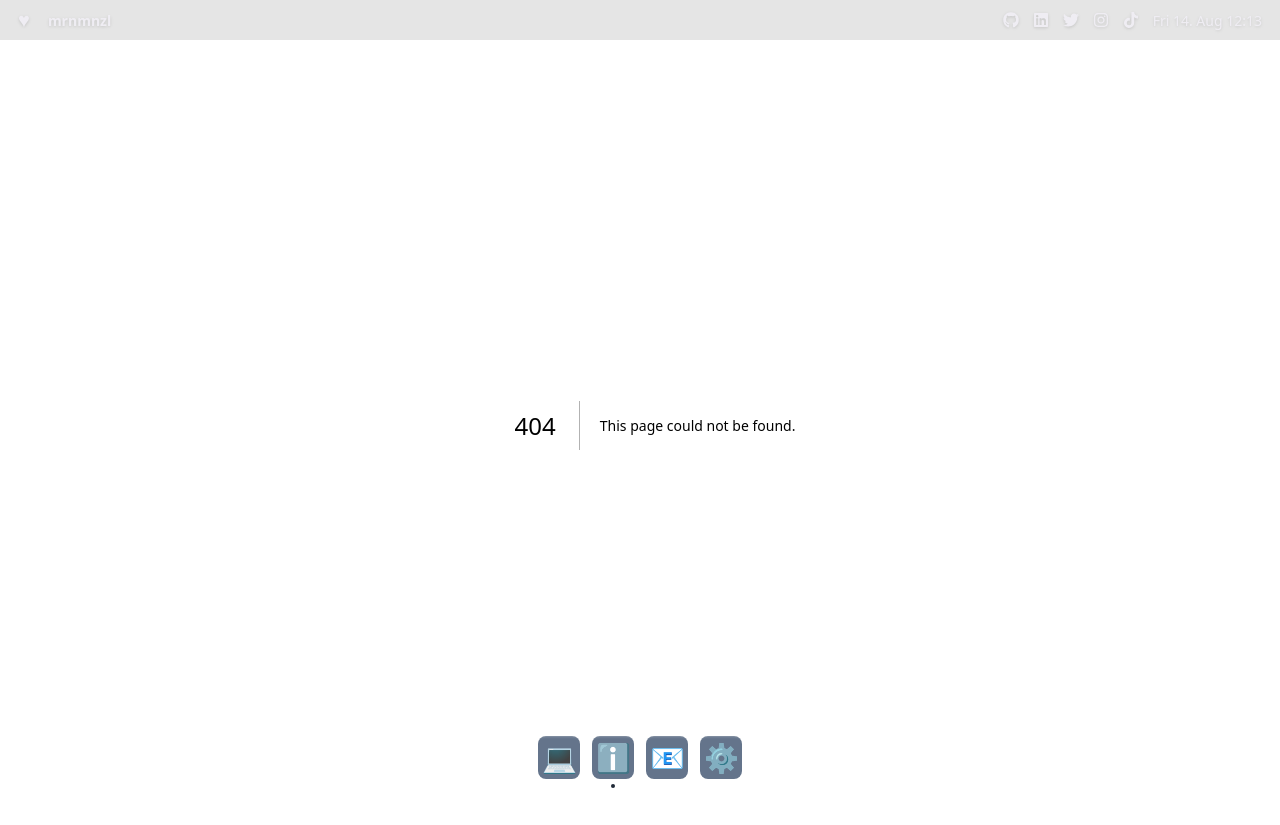
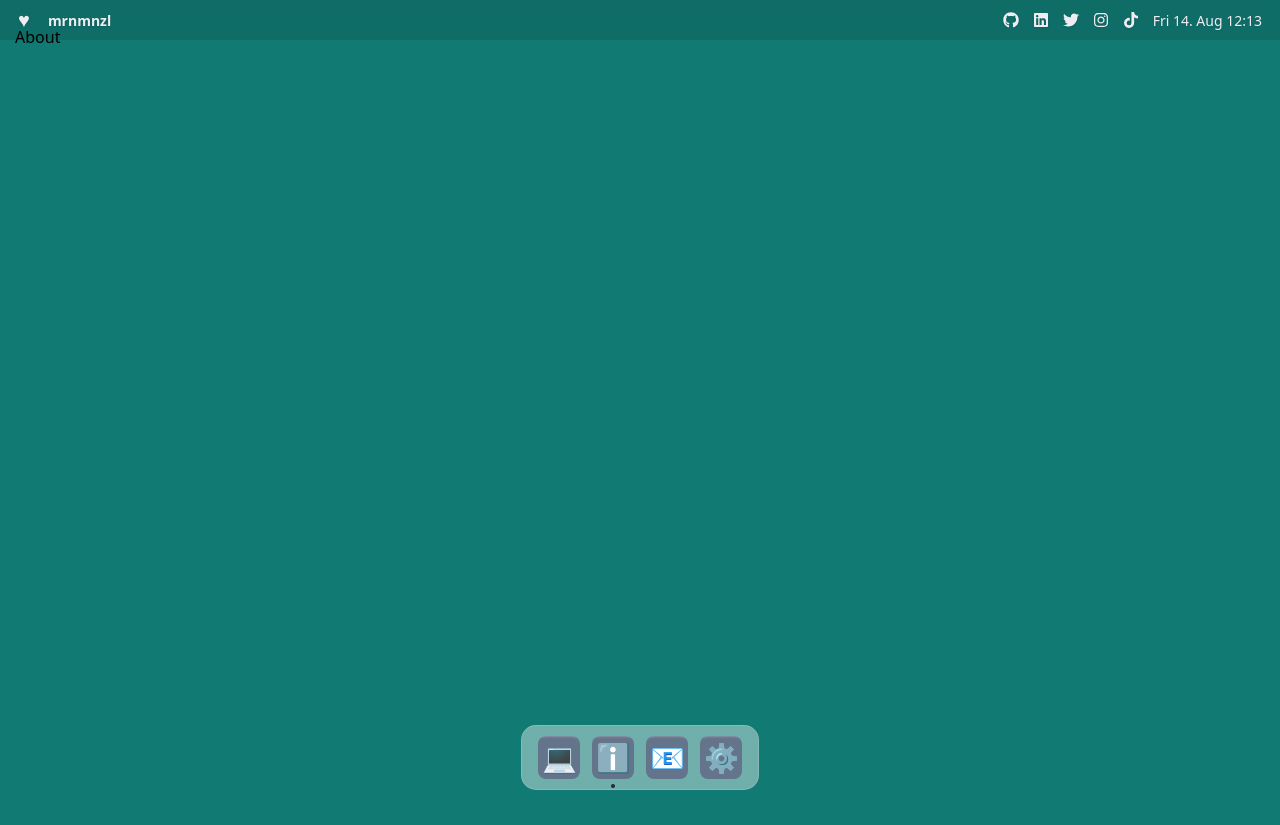
Before and after one commit to mrnmnzl/mrnmnzl.com, a Next.js app: page /about in a window 1280 px wide. Before the commit this address had no page. After the commit the page ends 800 px from the top, so only its background shows below. Built offline with nearby package versions, Linux system fonts and the light colour scheme.

Commit message:
Add empty screens

```diff
--- /dev/null
+++ b/app/about/page.js
@@ -0,0 +1,3 @@
+export default function About() {
+  return <main>About</main>;
+}
--- /dev/null
+++ b/app/projects/page.js
@@ -0,0 +1,3 @@
+export default function Projects() {
+  return <main>Projects</main>;
+}
--- /dev/null
+++ b/app/settings/page.js
@@ -0,0 +1,3 @@
+export default function Settings() {
+  return <main>Settings</main>;
+}
```
